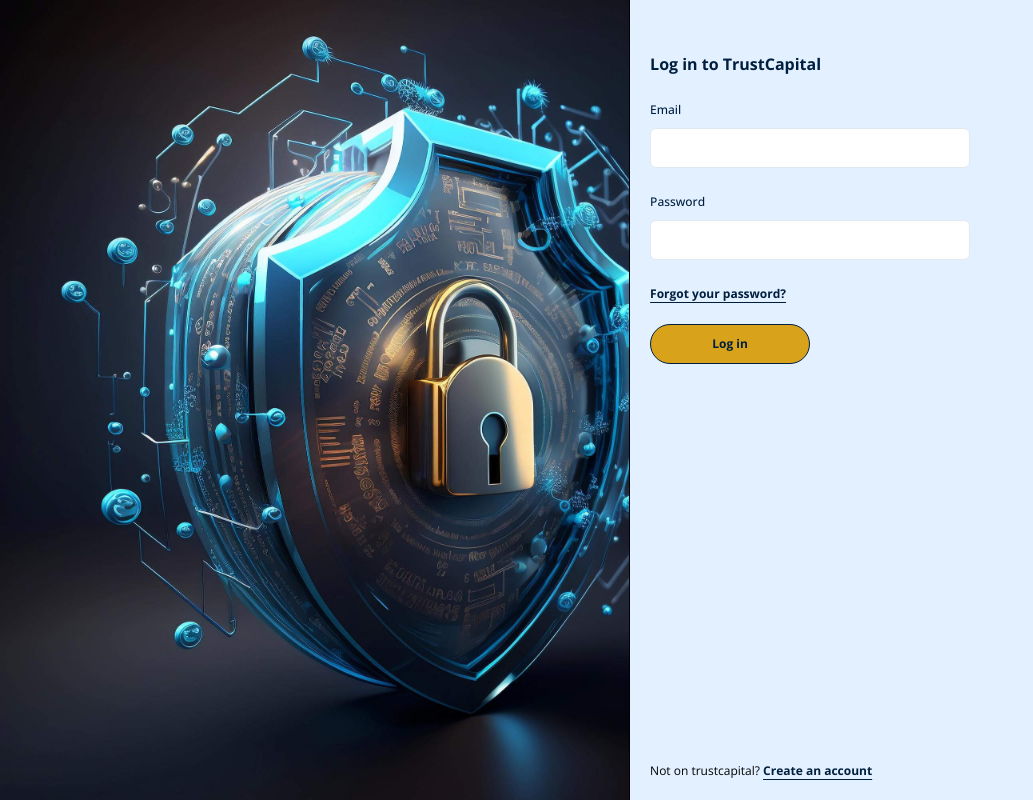
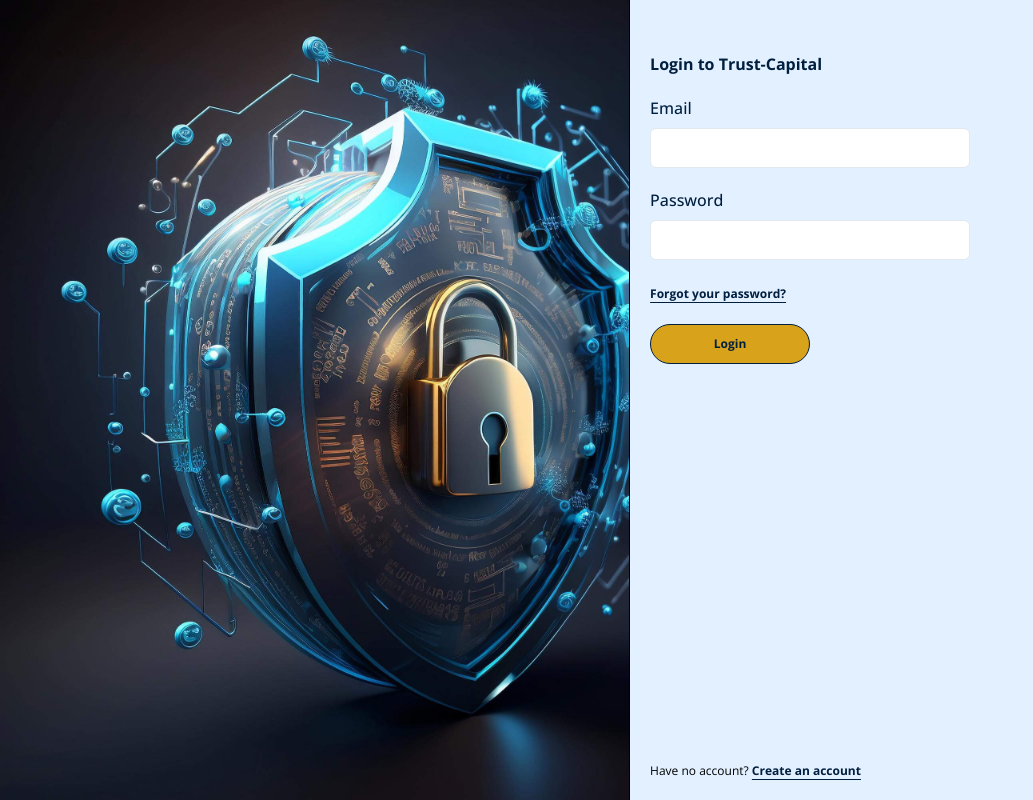
Before and after one commit to Joshardals/Trust-Capital, a Next.js app: page /login in a window 1280 px wide. Shown: the whole page, without its empty margins (0-1033 px from the left). Built offline with nearby package versions, Linux system fonts and the light colour scheme; a web font is replaced by a local one.

Commit message:
initial commit

```diff
--- a/components/forms/user-sign-in-form.tsx
+++ b/components/forms/user-sign-in-form.tsx
@@ -41,23 +41,23 @@ export function UserSignInForm() {
         onSubmit={form.handleSubmit(onSubmit)}
         className=" space-y-5 font-sans mt-8 w-full text-navyblue"
       >
-        <h2 className=" font-bold text-navyblue">Log in to TrustCapital</h2>{" "}
+        <h2 className=" font-bold text-navyblue">Login to Trust-Capital</h2>{" "}
         <FormField
           control={form.control}
           name="email"
           render={({ field }) => (
             <FormItem>
-              <Label htmlFor="email" className="text-xs">
+              <Label htmlFor="email" className="">
                 Email
               </Label>
-              <FormControl className="no-focus text-xs">
+              <FormControl className="no-focus">
                 <Input
                   id="email"
                   type="email"
                   autoCapitalize="none"
                   autoComplete="email"
                   autoCorrect="off"
-                  className="border focus:border-navyblue max-md:focus:text-sm transition-all duration-500 md:w-80"
+                  className="border focus:border-navyblue transition-all duration-500 md:w-80"
                   {...field}
                 />
               </FormControl>
@@ -69,19 +69,16 @@ export function UserSignInForm() {
           name="password"
           render={({ field }) => (
             <FormItem>
-              <Label htmlFor="password" className="text-xs">
+              <Label htmlFor="password" className="">
                 Password
               </Label>
-              <FormControl className="no-focus text-xs">
-                <div className="relative">
-                  <Input
-                    id="password"
-                    type="password"
-                    className="border focus:border-navyblue max-md:focus:text-sm transition-all duration-500 md:w-80"
-                    {...field}
-                  />
-
-                </div>
+              <FormControl className="no-focus">
+                <Input
+                  id="password"
+                  type="password"
+                  className="border focus:border-navyblue transition-all duration-500 md:w-80"
+                  {...field}
+                />
               </FormControl>
             </FormItem>
           )}
@@ -100,12 +97,12 @@ export function UserSignInForm() {
           className="md:w-40 w-full text-xs flex items-center rounded-full font-bold"
         >
           {isLoading && <Icons.spinner className="mr-2 h-4 w-4 animate-spin" />}
-          Log in
+          Login
         </Button>
       </form>
       <div className="absolute bottom-5 font-sans">
         <p className="text-xs">
-          Not on trustcapital? {""}
+          Have no account? {""}
           <Link
             href="signup"
             className=" text-xs text-navyblue font-bold underline underline-offset-4"
```
